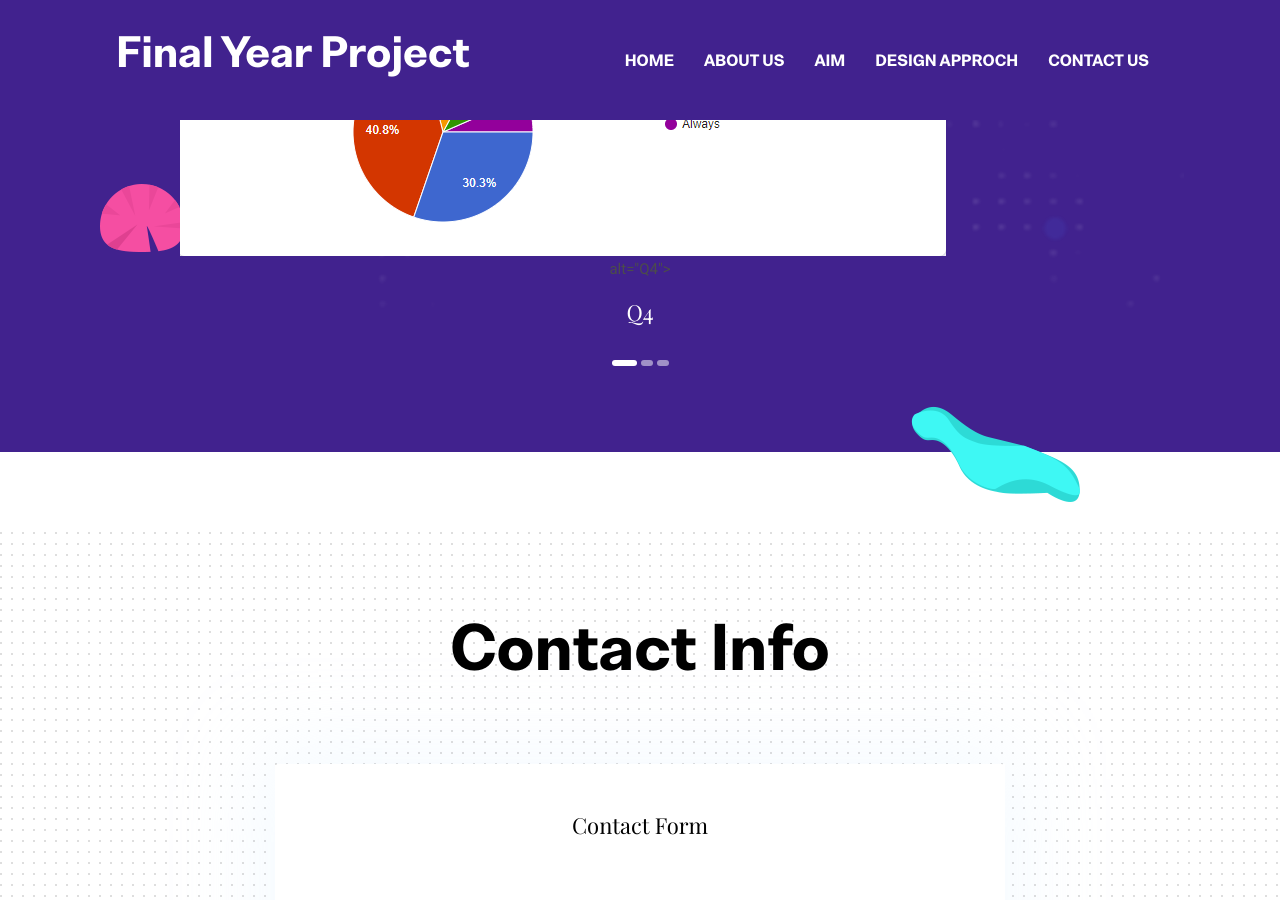
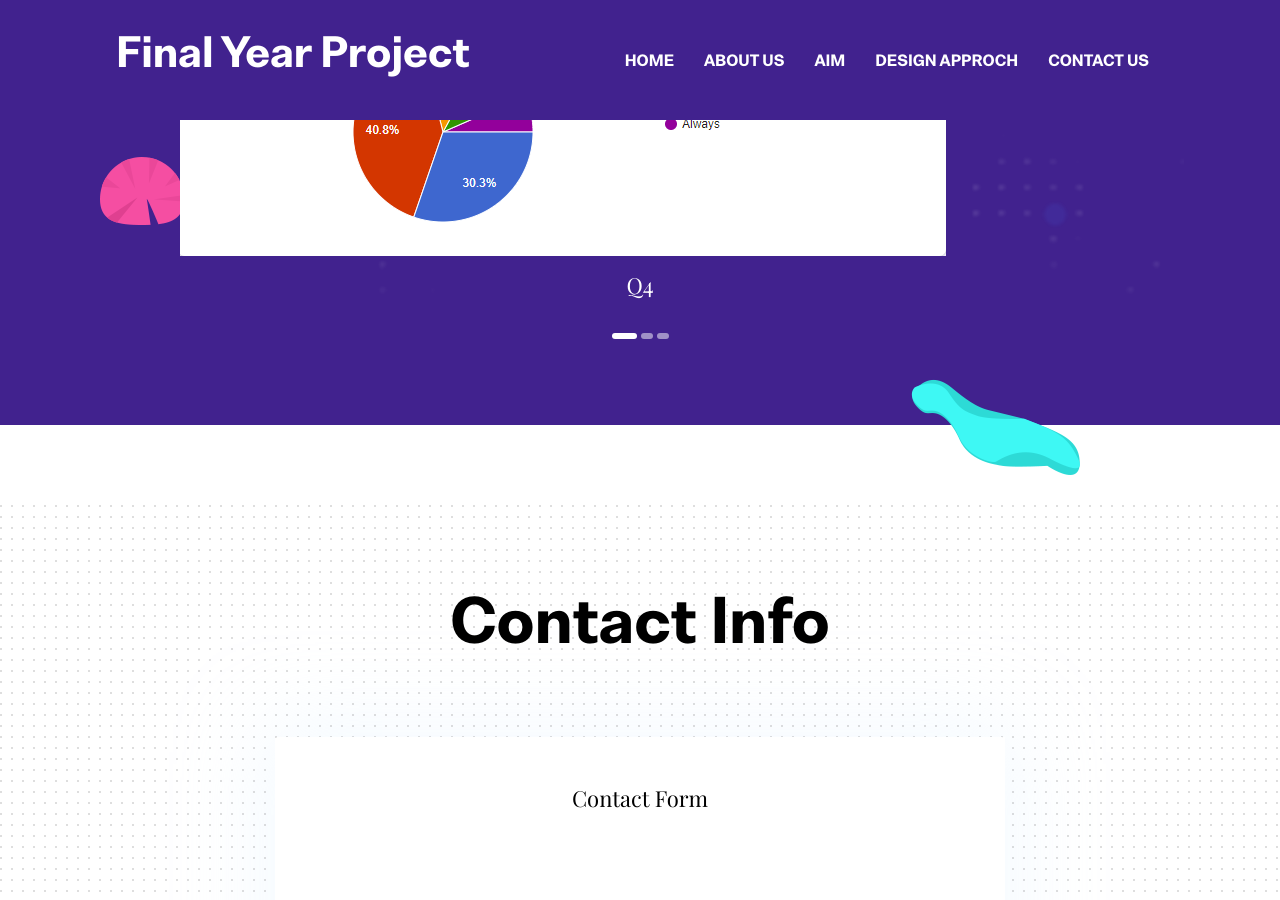
Before and after one commit to RyanL-29/FinalYearProjectWeb, a Jekyll site: the page built from index.html, in a window 1280 px wide and 900 px high, scrolled down 4349 px. Built offline with Jekyll 4.4.1, drawn with Linux system fonts in a browser that asks for light colours.

Commit message:
Update testimonial-section.html

```diff
--- a/_includes/testimonial-section.html
+++ b/_includes/testimonial-section.html
@@ -12,8 +12,8 @@ e{% if site.data.settings.testimonial-items %}
         <div class="text-center testimonial-content">
           <i class="ti-quote-right text-white icon mb-4 d-inline-block"></i>
           <p class="text-white mb-4">{{ testimonial-item.content }}</p>
-          <p style="text-align:center"><img src="{{ testimonial-item.image | relative_url }}"<p>
-            alt="{{ testimonial-item.name }}">
+          <p style="text-align:center"><img src="{{ testimonial-item.image | relative_url }}"
+            alt="{{ testimonial-item.name }}"><p>
           <h4 class="text-white">{{ testimonial-item.name }}</h4>
           <h6 class="text-light mb-4">{{ testimonial-item.designation }}</h6>
         </div>
```
